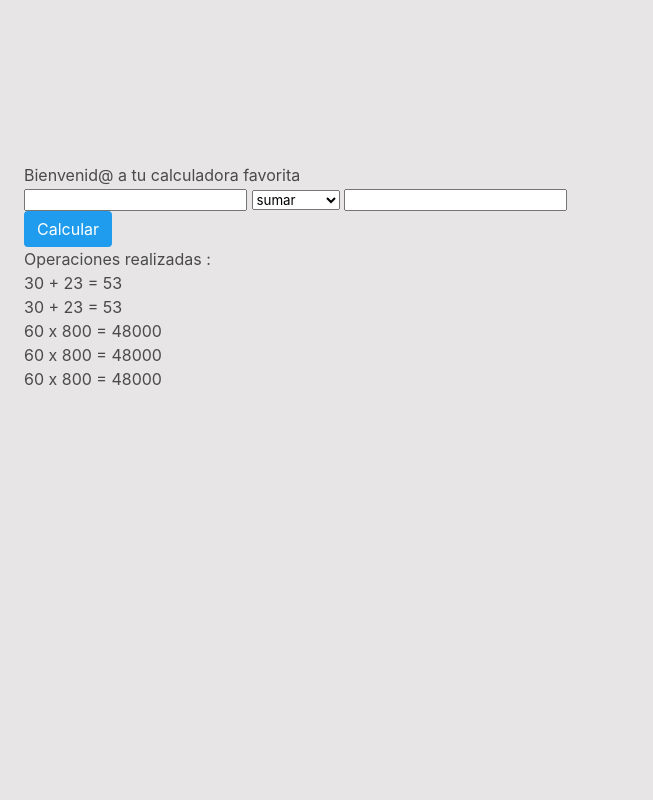
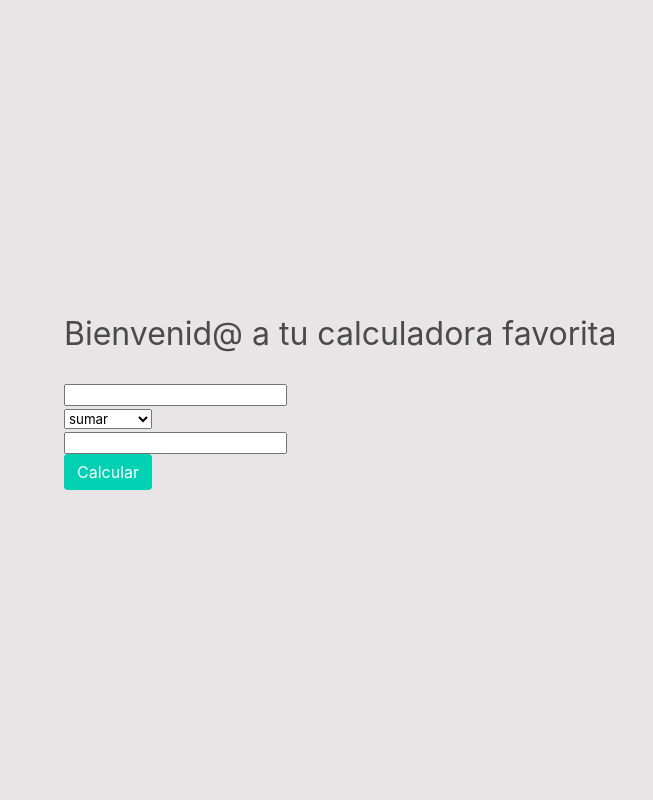
Before and after one commit to fjimenezJOB/control_02-09-10-2019, a Flask app: page / in a window 1280 px wide. Shown: the whole page, without its empty margins (0-653 px from the left). Run offline with Flask 2, Linux system fonts and the light colour scheme.

Commit message:
Adaptación para movil

```diff
--- a/historial.txt
+++ b/historial.txt
@@ -1,5 +1,2 @@
-30 + 23 = 53
-30 + 23 = 53
-60 x 800 = 48000
-60 x 800 = 48000
-60 x 800 = 48000
+30 + 80 = 110
+30 + 80 = 110
--- a/main.py
+++ b/main.py
@@ -10,13 +10,14 @@
 csrf = CsrfProtect(app)
 # **********************************
 
+
 @app.route('/', methods=['GET', 'POST'])
 def home():
-# Para sacar formulario de wtforms
+    # Para sacar formulario de wtforms
     formulario = f.Formulario()
 # *******************************
     if request.method == 'POST':  # Para que no pete la primera vez que entran a la pagina
-    # Recoge la información del formulario
+        # Recoge la información del formulario
         num1 = int(request.form.get('numero1'))
         num2 = int(request.form.get('numero2'))
         operacion = request.form.get('operacion')
--- a/static/css/styles.css
+++ b/static/css/styles.css
@@ -4,23 +4,15 @@
     font-family: Arial, Helvetica, sans-serif ;
     display: grid;
     grid-gap: 1rem;
-    grid-template-columns: repeat(2, 1fr);
+    grid-template-columns: repeat(1, 1fr);
     grid-template-areas:
-    " titulo historial"
-    " calculadora historial";
+    " main  ";
     justify-content: center;
     align-items: center;
 }
 
-.calculadora{
-    grid-area: calculadora;
-    grid-template-rows: 1fr 50%;
+.container.main{
+    display: grid;
+    grid-area: main;
+    grid-template-rows: repeat(1, 1fr)
 }
-
-.titulo{
-    grid-area: titulo
-}
-
-.historial{
-    grid-area: historial;
-}
--- a/templates/index.html
+++ b/templates/index.html
@@ -5,7 +5,7 @@
     {% endblock %}
 
 {% block header %}
-    <h1  class="titulo" >Bienvenid@ a tu calculadora favorita</h1>
+    <h1  class="titulo is-size-3" >Bienvenid@ a tu calculadora favorita</h1> <br>
 
 {% endblock %}
 
@@ -15,25 +15,24 @@
 
         <form action="/" method="POST">
             <input type="hidden" name="csrf_token" value="{{ csrf_token() }}" />
-            {{ formulario.numero1 }}
-            {{ formulario.operacion }}
-            {{ formulario.numero2 }}
+            {{ formulario.numero1 }} <br>
+            {{ formulario.operacion }}<br>
+            {{ formulario.numero2 }} <br>
 
-            <button class="button is-info" type="submit">Calcular</button>
+            <button class="button is-primary" type="submit">Calcular</button>
         </form>
+
         {% if resultado %}
             <h5 class="resultado" >Tu resultado es: {{ resultado }}</h5>
+            <br>
+            </div>
+            <div class="historial ">
+                <h1 class="is-size-5">Operaciones realizadas :</h1>
+                <ul class="is-size-6">
+                    {% for line in lineas %}
+                        <li>{{ line }}</li>
+                    {% endfor %}
+                </ul>
+            </div>
         {% endif %}
-</div>
-
-<div class="historial">
-    <h1 class="historial_titulo">Operaciones realizadas :</h1>
-    <ul>
-        {% for line in lineas %}
-            <li>{{ line }}</li>
-        {% endfor %}
-    </ul>
-</div>
-
-
 {% endblock %}
```
Also changed, not shown: calculadora.py (deleted, +0 -27 lines), 1 other file.
